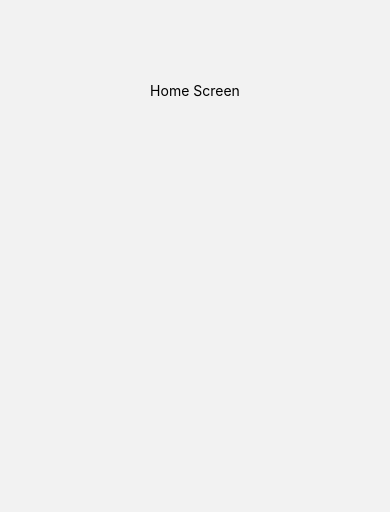
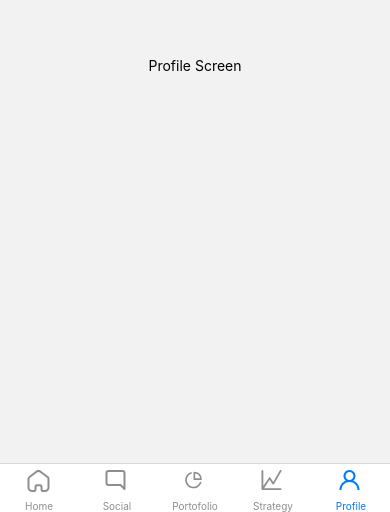
Before and after one commit to fihrisaldama015/TRAVANCE-APP, a React Native app: screen /Profile in a window 390 px wide. Before the commit this address had no page. Shown: the part 332-844 px from the top of the page. Built offline with nearby package versions, Linux system fonts and the light colour scheme.

Commit message:
create Tab Navigation

```diff
--- a/routes/index.js
+++ b/routes/index.js
@@ -1,19 +1,98 @@
 // In App.js in a new project
 
-import * as React from "react";
 import { NavigationContainer } from "@react-navigation/native";
-import { createNativeStackNavigator } from "@react-navigation/native-stack";
 import HomeScreen from "screens/Home";
-
-const Stack = createNativeStackNavigator();
+import { createBottomTabNavigator } from "@react-navigation/bottom-tabs";
+const Tab = createBottomTabNavigator();
+import { HomeSvg, PortofolioSvg, ProfileSvg, SocialSvg, StrategySvg } from "assets/svg/Tab";
+import PortofolioScreen from "screens/Portofolio";
+import SocialScreen from "screens/Social";
+import StrategyScreen from "screens/Strategy";
+import ProfileScreen from "screens/Profile";
 
 function Routes() {
   return (
-    <NavigationContainer>
-      <Stack.Navigator>
-        <Stack.Screen name="Home" component={HomeScreen} options={{ headerShown: false }} />
-      </Stack.Navigator>
-    </NavigationContainer>
+    <>
+      <NavigationContainer>
+        <Tab.Navigator>
+          <Tab.Screen
+            name="Home"
+            component={HomeScreen}
+            options={{
+              headerShown: false,
+              tabBarLabel: "Home",
+              tabBarIcon: ({ color, size }) => {
+                return (
+                  <>
+                    <HomeSvg color={color} size={size} />
+                  </>
+                );
+              },
+            }}
+          />
+          <Tab.Screen
+            name="Social"
+            component={SocialScreen}
+            options={{
+              headerShown: false,
+              tabBarLabel: "Social",
+              tabBarIcon: ({ color, size }) => {
+                return (
+                  <>
+                    <SocialSvg color={color} size={size} />
+                  </>
+                );
+              },
+            }}
+          />
+          <Tab.Screen
+            name="Portofolio"
+            component={PortofolioScreen}
+            options={{
+              headerShown: false,
+              tabBarLabel: "Portofolio",
+              tabBarIcon: ({ color, size }) => {
+                return (
+                  <>
+                    <PortofolioSvg color={color} size={size} />
+                  </>
+                );
+              },
+            }}
+          />
+          <Tab.Screen
+            name="Strategy"
+            component={StrategyScreen}
+            options={{
+              headerShown: false,
+              tabBarLabel: "Strategy",
+              tabBarIcon: ({ color, size }) => {
+                return (
+                  <>
+                    <StrategySvg color={color} size={size} />
+                  </>
+                );
+              },
+            }}
+          />
+          <Tab.Screen
+            name="Profile"
+            component={ProfileScreen}
+            options={{
+              headerShown: false,
+              tabBarLabel: "Profile",
+              tabBarIcon: ({ color, size }) => {
+                return (
+                  <>
+                    <ProfileSvg color={color} size={size} />
+                  </>
+                );
+              },
+            }}
+          />
+        </Tab.Navigator>
+      </NavigationContainer>
+    </>
   );
 }
 
--- /dev/null
+++ b/screens/Portofolio/index.jsx
@@ -0,0 +1,9 @@
+import { View, Text } from "react-native";
+
+export default function PortofolioScreen() {
+  return (
+    <View style={{ flex: 1, alignItems: "center", justifyContent: "center" }}>
+      <Text>Portofolio</Text>
+    </View>
+  );
+}
--- /dev/null
+++ b/screens/Profile/index.jsx
@@ -0,0 +1,9 @@
+import { View, Text } from "react-native";
+
+export default function ProfileScreen() {
+  return (
+    <View style={{ flex: 1, alignItems: "center", justifyContent: "center" }}>
+      <Text>Profile Screen</Text>
+    </View>
+  );
+}
--- /dev/null
+++ b/screens/Social/index.jsx
@@ -0,0 +1,9 @@
+import { View, Text } from "react-native";
+
+export default function SocialScreen() {
+  return (
+    <View style={{ flex: 1, alignItems: "center", justifyContent: "center" }}>
+      <Text>SocialScreen</Text>
+    </View>
+  );
+}
--- /dev/null
+++ b/screens/Strategy/index.jsx
@@ -0,0 +1,9 @@
+import { View, Text } from "react-native";
+
+export default function StrategyScreen() {
+  return (
+    <View style={{ flex: 1, alignItems: "center", justifyContent: "center" }}>
+      <Text>Strategy screen</Text>
+    </View>
+  );
+}
```
